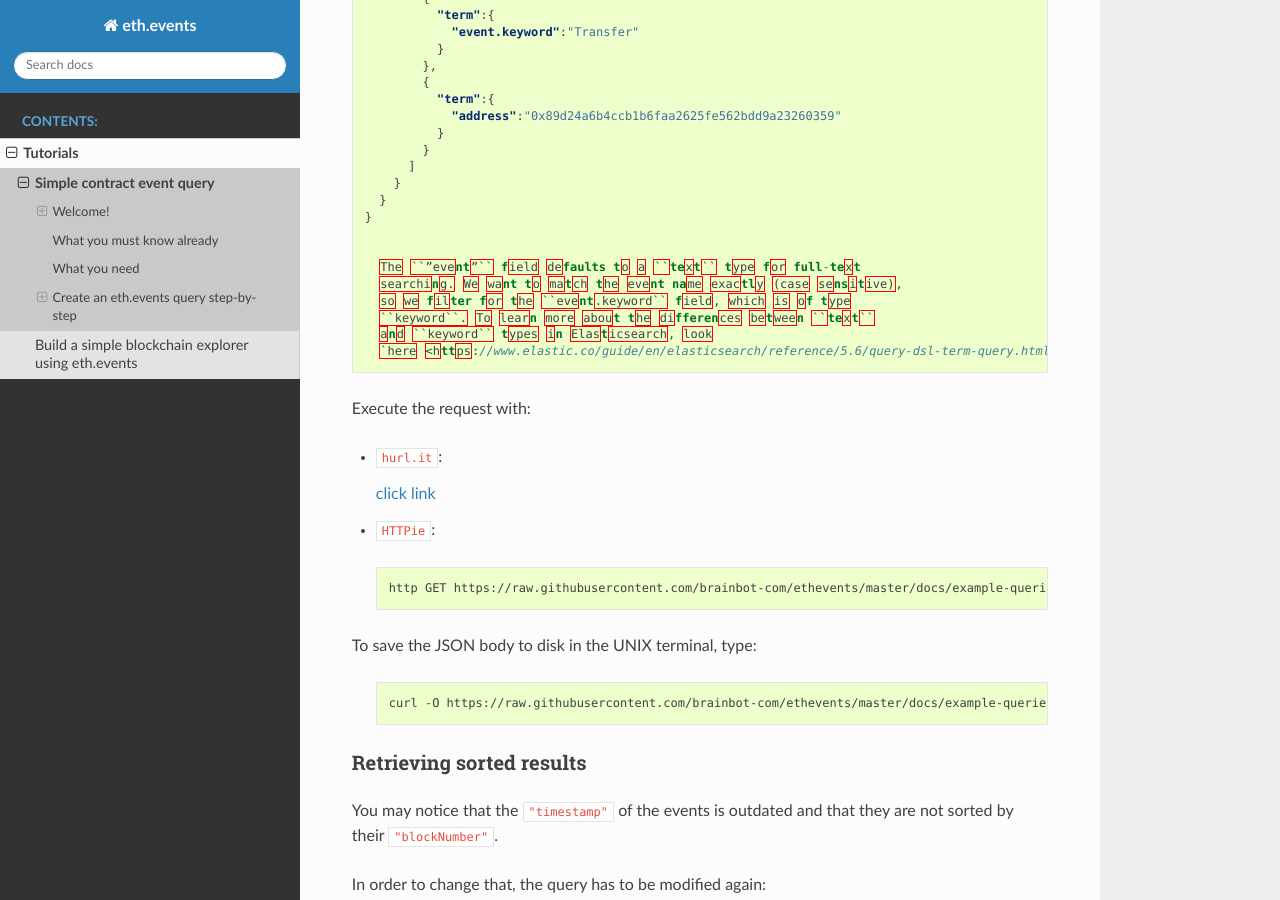
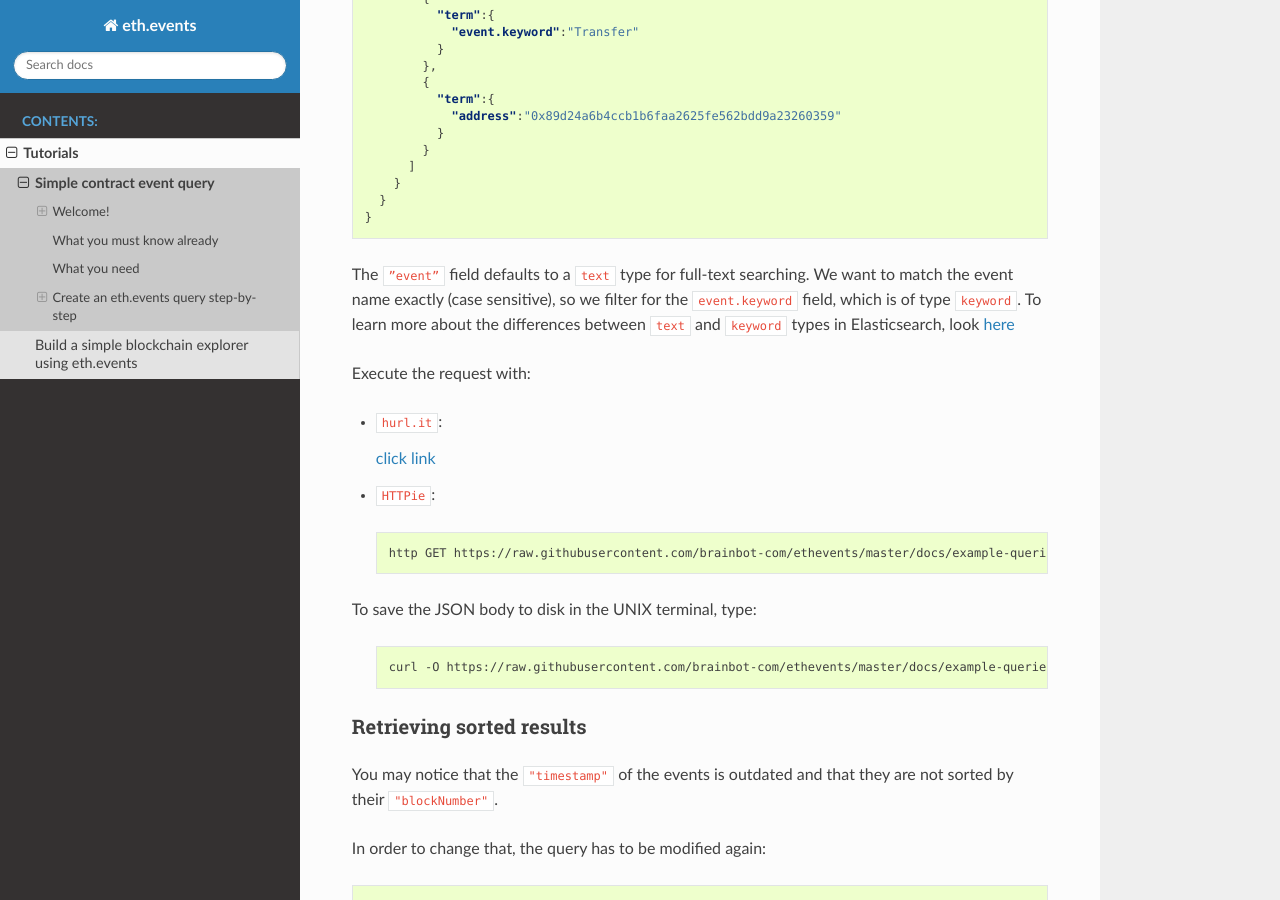
Before and after one commit to brainbot-com/ethevents, a Sphinx documentation site: the page built from docs/tutorials/query.rst, in a window 1280 px wide and 900 px high, scrolled down 4856 px. Built offline with Sphinx 7.4.7 and the Read the Docs theme 2.0.0, drawn with Linux system fonts in a browser that asks for light colours; part of the change alters nothing that is shown.

```diff
--- a/docs/tutorials/query.rst
+++ b/docs/tutorials/query.rst
@@ -258,7 +258,6 @@ If we are interested in one type of event (``"Transfer"``), we have to
 introduce another ``"term"`` filter, that gets appended to the
 ``"filter"`` list:
 
-.. TODO isn't recognized as JSON
 
 .. code-block:: json
 
@@ -282,12 +281,13 @@ introduce another ``"term"`` filter, that gets appended to the
   }
 
 
-    The ``”event”`` field defaults to a ``text`` type for full-text
-    searching. We want to match the event name exactly (case sensitive),
-    so we filter for the ``event.keyword`` field, which is of type
-    ``keyword``. To learn more about the differences between ``text``
-    and ``keyword`` types in Elasticsearch, look
-    `here <https://www.elastic.co/guide/en/elasticsearch/reference/5.6/query-dsl-term-query.html>`__
+
+The ``”event”`` field defaults to a ``text`` type for full-text
+searching. We want to match the event name exactly (case sensitive),
+so we filter for the ``event.keyword`` field, which is of type
+``keyword``. To learn more about the differences between ``text``
+and ``keyword`` types in Elasticsearch, look
+`here <https://www.elastic.co/guide/en/elasticsearch/reference/5.6/query-dsl-term-query.html>`__
 
 Execute the request with:
 
```
